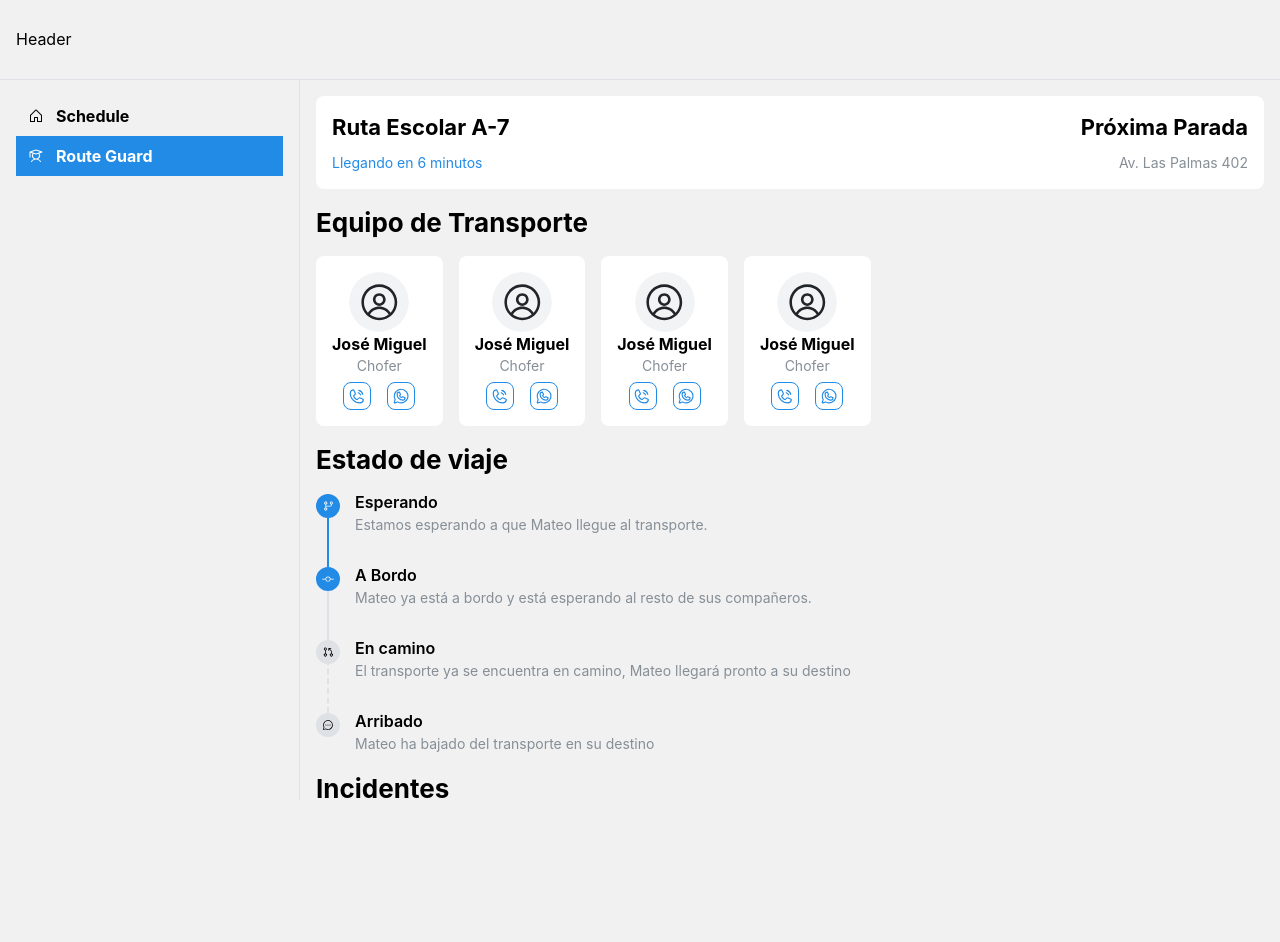
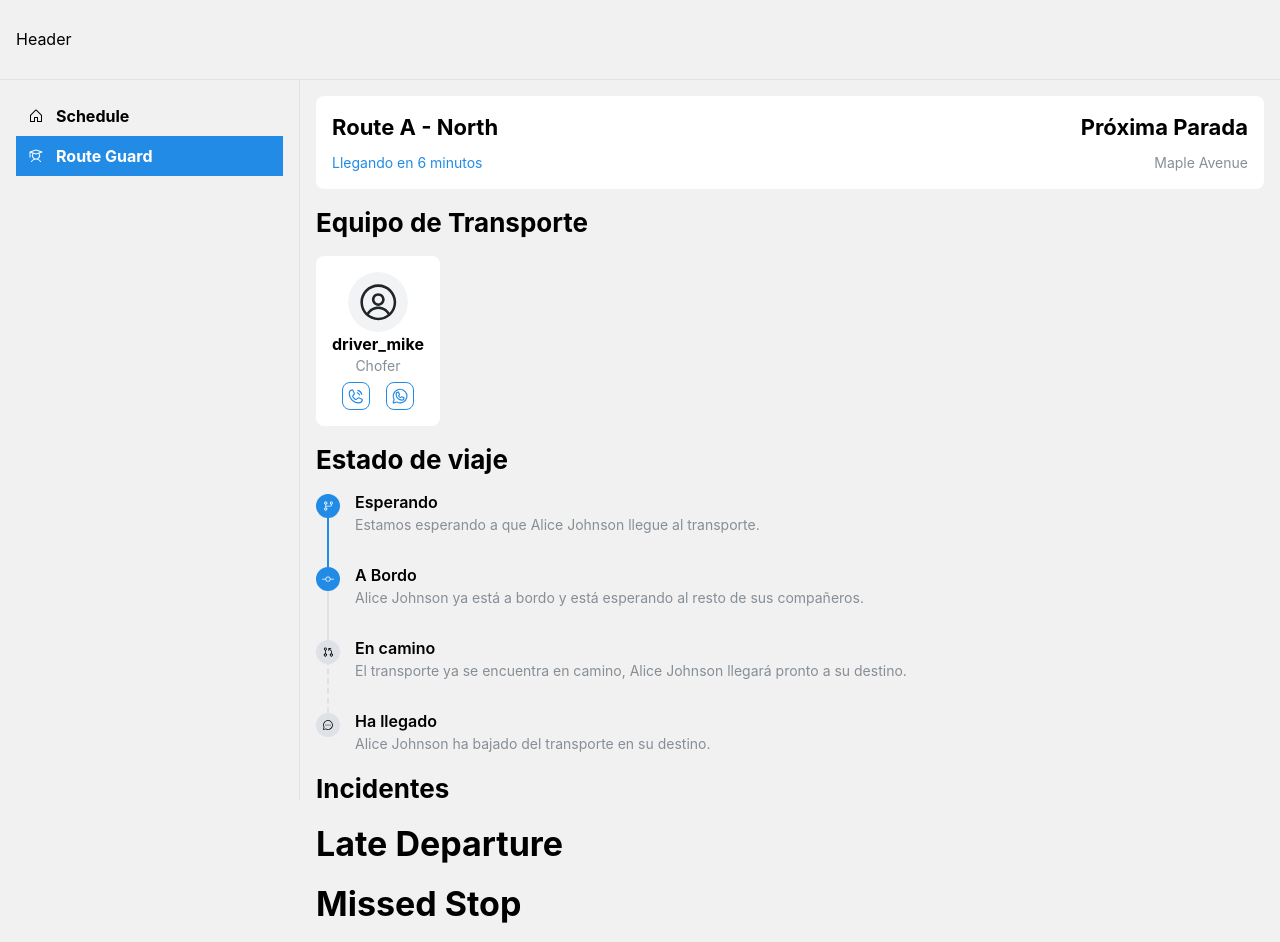
Before and after one commit to Marianito412/RouteGuard, a React (Vite) app in the folder MobileBus/: page /Parent in a window 1280 px wide. Both pictures are taken after a click on the link "Route Guard". Before the commit the page ends 822 px from the top, so only its background shows below. Built offline with nearby package versions, Linux system fonts and the light colour scheme.

Commit message:
Started integrating backend with frontend

```diff
--- a/MobileBus/src/components/RouteTracking.tsx
+++ b/MobileBus/src/components/RouteTracking.tsx
@@ -1,4 +1,4 @@
-import {Avatar, Box, Card, Group, Scroller, SegmentedControl, Space, Stack, Stepper, Text, Title} from "@mantine/core";
+import {Avatar, Box, Card, Group, SegmentedControl, Space, Stack, Stepper, Text, Title} from "@mantine/core";
 import {BusIcon } from "@phosphor-icons/react";
 import {useState} from "react";
 
--- a/MobileBus/src/components/parent/RouteTracker.tsx
+++ b/MobileBus/src/components/parent/RouteTracker.tsx
@@ -1,28 +1,14 @@
-import {
-    Card,
-    Group,
-    Space,
-    Stack,
-    Text,
-    Timeline,
-    Title,
-    ActionIcon,
-    Scroller,
-    Avatar
-} from "@mantine/core";
-import {
-    ChatCircleDotsIcon,
-    GitBranchIcon,
-    GitCommitIcon,
-    GitPullRequestIcon,
-    PhoneCallIcon, WhatsappLogoIcon
-} from "@phosphor-icons/react";
+import {Card, Group, Space, Stack, Text, Timeline, Title, ActionIcon, Scroller, Avatar} from "@mantine/core";
+import {ChatCircleDotsIcon, GitBranchIcon, GitCommitIcon, GitPullRequestIcon, PhoneCallIcon, WhatsappLogoIcon} from "@phosphor-icons/react";
+import {App} from "../../core/Application.ts";
+import {Employee, Student, type StudentStakeHolder} from "../../core/Users.ts";
+import {Incident, type Trip} from "../../core/Trips.ts";
 
-function RouteCard(){
+function RouteCard({trp}: {trp: Trip}) {
     return (
         <Card orientation="horizontal" display="flex" style={{ justifyContent: 'space-between', alignItems: 'center' }}>
             <Stack align="flex-start" gap="xs">
-                <Title order={3}>Ruta Escolar A-7</Title>
+                <Title order={3}>{trp.route?.name}</Title>
                 <Text size="sm" c="blue">Llegando en 6 minutos</Text>
             </Stack>
 
@@ -30,18 +16,18 @@ function RouteCard(){
 
             <Stack align="flex-end" gap="xs">
                 <Title ta="right" order={3}>Próxima Parada</Title>
-                <Text ta="right" size="sm" c="dimmed">Av. Las Palmas 402</Text>
+                <Text ta="right" size="sm" c="dimmed">{trp.route?.stops[trp.currentStop+1]}</Text>
             </Stack>
         </Card>
     )
 }
 
-function PersonnelCard(){
+function PersonnelCard({emp}: {emp: Employee}) {
     return(
         <Card w="fit-content">
             <Avatar mx="auto" size={60} src={null} alt="no image here"/>
-            <Title mx="auto" ta="center" textWrap="balance" order={5}>José Miguel</Title>
-            <Text mx="auto" ta="center" mb={6} c="dimmed" size="sm">Chofer</Text>
+            <Title mx="auto" ta="center" textWrap="balance" order={5}>{emp.userName}</Title>
+            <Text mx="auto" ta="center" mb={6} c="dimmed" size="sm">{emp.job}</Text>
             <Group wrap="nowrap" justify="center">
                 <ActionIcon variant="outline" aria-label="Call" component="a" href="tel:+00000000000" target="_blank">
                     <PhoneCallIcon style={{ width: '70%', height: '70%' }} />
@@ -54,50 +40,64 @@ function PersonnelCard(){
     )
 }
 
-function TripPersonnel(){
+function TripPersonnel({trp}: {trp: Trip}) {
+    let employees = App.getTripEmployees(trp)
+
     return (
         <Scroller draggable>
             <Group wrap="nowrap" justify="center">
-                <PersonnelCard/>
-                <PersonnelCard/>
-                <PersonnelCard/>
-                <PersonnelCard/>
+                {employees.map((employee: Employee, i) => {return <PersonnelCard key={i} emp={employee}/>})}
             </Group>
         </Scroller>
     )
 }
 
-function TripStatus(){
+function TripStatus({trp, st}: {trp: Trip, st: Student}){
     return (
         <Timeline active={1} bulletSize={24} lineWidth={2}>
             <Timeline.Item bullet={<GitBranchIcon size={12} />} title="Esperando">
-                <Text c="dimmed" size="sm">Estamos esperando a que Mateo llegue al transporte.</Text>
+                <Text c="dimmed" size="sm">Estamos esperando a que {st.name} llegue al transporte.</Text>
             </Timeline.Item>
 
             <Timeline.Item bullet={<GitCommitIcon size={12} />} title="A Bordo">
-                <Text c="dimmed" size="sm">Mateo ya está a bordo y está esperando al resto de sus compañeros.</Text>
+                <Text c="dimmed" size="sm">{st.name} ya está a bordo y está esperando al resto de sus compañeros.</Text>
             </Timeline.Item>
 
             <Timeline.Item title="En camino" bullet={<GitPullRequestIcon size={12} />} lineVariant="dashed">
-                <Text c="dimmed" size="sm">El transporte ya se encuentra en camino, Mateo llegará pronto a su destino</Text>
+                <Text c="dimmed" size="sm">El transporte ya se encuentra en camino, {st.name} llegará pronto a su destino.</Text>
             </Timeline.Item>
 
-            <Timeline.Item title="Arribado" bullet={<ChatCircleDotsIcon size={12} />}>
-                <Text c="dimmed" size="sm">Mateo ha bajado del transporte en su destino</Text>
+            <Timeline.Item title="Ha llegado" bullet={<ChatCircleDotsIcon size={12} />}>
+                <Text c="dimmed" size="sm">{st.name} ha bajado del transporte en su destino.</Text>
             </Timeline.Item>
         </Timeline>
     )
 }
 
+function IncidentCard({incident}: {incident: Incident}) {
+    return (
+        <>
+            <Title>{incident.title}</Title>
+        </>
+    );
+}
+
 function RouteTracker(){
+    let st: StudentStakeHolder = App.studentStakeholders[0]
+
+    let trp = App.findTrips(st.students[0])[0]
+
     return (
         <Stack>
-            <RouteCard/>
+            <RouteCard trp={trp}/>
             <Title order={2}>Equipo de Transporte</Title>
-            <TripPersonnel/>
+            <TripPersonnel trp={trp}/>
             <Title order={2}>Estado de viaje</Title>
-            <TripStatus/>
+            <TripStatus trp={trp} st={st.students[0]}/>
             <Title order={2}>Incidentes</Title>
+            {trp.incidents.map((incident: Incident, idx) => {
+                return <IncidentCard key={idx} incident={incident}/>
+            })}
         </Stack>
     )
 }
--- a/MobileBus/src/components/parent/TripSchedule.tsx
+++ b/MobileBus/src/components/parent/TripSchedule.tsx
@@ -1,16 +1,39 @@
 import {Button, Card, SegmentedControl, Space, Stack, Tabs, Title} from "@mantine/core";
+import {App} from "../../core/Application.ts"
 import {useState} from "react";
+import type {Trip} from "../../core/Trips.ts";
+import type {Student} from "../../core/Users.ts";
 
-function ScheduleCards(){
+function ScheduleCards({student}: {student: Student}){
     let [hasChanged, setHasChanged] = useState(false);
 
-    const trips = ["Lunes", "Martes", "Miercoles", "Jueves", "Viernes"]
+    const tripChanged = (trip: Trip) => (newState: string) => {
+        if (newState == "Asiste") {
+            trip.addStudent(student);
+        }
 
-    const test = trips.map((trip)=>{
+        if (newState == "No Asiste") {
+            trip.removeStudent(student);
+        }
+
+        App.saveApp()
+        setHasChanged(true);
+    }
+
+    const getTripState = (trip: Trip): string  => {
+        const isGoing: Boolean = trip.students.find(
+            (s) => {
+                return student.name == s.student.name
+            }) != undefined
+
+        return isGoing ? "Asiste" : "No Asiste";
+    }
+
+    const test = App.serviceProviders[0].trips.map((trip, idx)=>{
         return (
-            <Card key={trip}>
-                <Title>{trip}</Title>
-                <SegmentedControl fullWidth data={['Asiste', 'No Asiste']} onChange={() => setHasChanged(true)} />
+            <Card key={idx}>
+                <Title>{trip.route?.name + " @ " + trip.date+trip.time}</Title>
+                <SegmentedControl fullWidth defaultValue={getTripState(trip)} data={['Asiste', 'No Asiste']} onChange={tripChanged(trip)}/>
             </Card>
         )
     })
@@ -27,17 +50,17 @@ function ScheduleCards(){
 }
 
 function TripSchedule(){
-
-    const students = ["Max", "Steve", "Carl"]
+    let studentStakeHolder = App.studentStakeholders[0]
+    const students = studentStakeHolder.students
 
     return (
-        <Tabs variant="pills" defaultValue={students[0]}>
+        <Tabs variant="pills" defaultValue={students[0].name}>
             <Tabs.List>
                 {
                     students.map((student) => {
                         return (
-                            <Tabs.Tab value={student} key={student}>
-                                {student}
+                            <Tabs.Tab value={student.name} key={student.name}>
+                                {student.name}
                             </Tabs.Tab>
                         );
                     })
@@ -46,8 +69,8 @@ function TripSchedule(){
             {
                 students.map((student) => {
                     return (
-                        <Tabs.Panel value={student} key={student}>
-                            <ScheduleCards/>
+                        <Tabs.Panel value={student.name} key={student.name}>
+                            <ScheduleCards student={student}/>
                         </Tabs.Panel>
                     )
                 })
--- a/MobileBus/src/core/Application.ts
+++ b/MobileBus/src/core/Application.ts
@@ -1,4 +1,5 @@
 import {Student, Employee, ServiceProvider, User, StudentStakeHolder} from "./Users.ts"
+import {Trip} from "./Trips.ts";
 
 class Application {
 
@@ -16,6 +17,27 @@ class Application {
         this.serviceProviders = []
         this.studentStakeholders = []
         this.user = null
+    }
+
+    getTripEmployees(trp: Trip): Employee[]{
+        return this.employees.filter(employee => {
+            return employee.trips.findIndex((tp) => {
+                return tp.date == trp.date && tp.time == trp.time;
+            }) != -1
+        });
+    }
+
+    findTrips(st: Student){
+        let trps: Trip[] = []
+        for (let serviceProvider of this.serviceProviders) {
+            for (let trip of serviceProvider.trips) {
+                let found = trip.students.findIndex(student => {return st.name == student.student.name})
+                if (found != -1) {
+                    trps.push(trip)
+                }
+            }
+        }
+        return trps
     }
 
     login(userName: string, password: string, userType: "ServiceProvider"|"Employee"|"StakeHolder"): boolean{
@@ -43,8 +65,7 @@ class Application {
         return true;
     }
 
-    saveApp(){
-        //Save instance of the app without session data
+    saveApp(): void{
         const userCopy: User | null = this.user
         this.user = null
         localStorage.setItem('app', JSON.stringify(this));
@@ -52,11 +73,24 @@ class Application {
     }
 
     static loadApp(): Application{
-        const savedUser = localStorage.getItem('app');
+        const savedApp = localStorage.getItem('app');
 
-        if (savedUser) {
-            const newApp: Application = JSON.parse(savedUser);
-            return newApp;
+        if (savedApp) {
+            const parsed = JSON.parse(savedApp);
+            const app = Object.assign(new Application(), parsed);
+
+            // Revive nested class instances
+            app.students = parsed.students.map((s: any) => Object.assign(new Student(), s));
+            app.employees = parsed.employees.map((e: any) => Object.assign(new Employee(), e));
+
+            app.serviceProviders = parsed.serviceProviders.map((sp: any) => {
+                let serviceProvider: ServiceProvider = Object.assign(new ServiceProvider(), sp)
+                serviceProvider.trips = sp.trips.map((t: any) => Object.assign(new Trip(), t))
+                return serviceProvider
+            });
+
+            app.studentStakeholders = parsed.studentStakeholders.map((sp: any) => Object.assign(new StudentStakeHolder(), sp));
+            return app;
         }
         return new Application();
     }
--- /dev/null
+++ b/MobileBus/src/core/MockData.ts
@@ -0,0 +1,86 @@
+import { Student, CareTaker, Educator, ServiceProvider, Employee } from './Users.ts';
+import { Route, Trip, Incident } from './Trips.ts';
+import { App } from './Application.ts';
+
+// --- Students ---
+const students: Student[] = [
+    new Student("Alice Johnson", "Greenwood Elementary", "3rd", "A"),
+    new Student("Bob Smith", "Greenwood Elementary", "3rd", "A"),
+    new Student("Carlos Rivera", "Greenwood Elementary", "4th", "B"),
+    new Student("Diana Lee", "Sunnydale Middle School", "6th", "C"),
+    new Student("Ethan Brown", "Sunnydale Middle School", "6th", "C"),
+    new Student("Fiona Davis", "Sunnydale Middle School", "7th", "D"),
+];
+
+// --- Routes ---
+const routeA = new Route("Route A - North");
+routeA.direction = "ToSchool";
+routeA.stops = ["Oak Street", "Maple Avenue", "Pine Road", "Greenwood Elementary"];
+
+const routeB = new Route("Route B - South");
+routeB.direction = "FromSchool";
+routeB.stops = ["Sunnydale Middle School", "Elm Street", "Cedar Lane", "Birch Boulevard"];
+
+// --- Incidents ---
+const incidents: Incident[] = [
+    new Incident("Late Departure", "Bus departed 10 minutes late due to traffic.", "Low"),
+    new Incident("Student Injury", "Student fell while boarding the bus.", "High"),
+    new Incident("Route Deviation", "Driver took an alternate route due to road closure.", "Medium"),
+    new Incident("Missed Stop", "Driver took an alternate route due to road closure.", "Medium"),
+];
+
+// --- Trips ---
+const tripA = new Trip(routeA, "2024-11-01", "07:30");
+tripA.students = [
+    { student: students[0], status: "Present", stop: null},
+    { student: students[1], status: "Absent", stop: null },
+    { student: students[2], status: "Present", stop: null },
+];
+tripA.incidents = [incidents[0], incidents[3]];
+
+const tripA1 = new Trip(routeA, "2024-11-02", "07:30");
+const tripA2 = new Trip(routeA, "2024-11-03", "07:30");
+const tripA3 = new Trip(routeA, "2024-11-04", "07:30");
+
+const tripB = new Trip(routeB, "2024-11-01", "14:00");
+tripB.students = [
+    { student: students[3], status: "Present", stop: null },
+    { student: students[4], status: "NotAttending", stop: null },
+    { student: students[5], status: "Present", stop: null },
+];
+tripB.incidents = [incidents[1], incidents[2]];
+
+// --- ServiceProviders ---
+const serviceProviders: ServiceProvider[] = [
+    new ServiceProvider("provider_north", "svcpass1", [routeA], [tripA, tripA1, tripA2, tripA3]),
+    new ServiceProvider("provider_south", "svcpass2", [routeB], [tripB]),
+];
+
+// --- Employees ---
+const employees: Employee[] = [
+    new Employee("driver_mike", "drvpass1", [tripA]),
+    new Employee("driver_sara", "drvpass2", [tripB]),
+];
+
+// --- CareTakers ---
+const careTakers: CareTaker[] = [
+    new CareTaker("parent_alice", "password123", [students[0], students[1]]),
+    new CareTaker("parent_carlos", "password456", [students[2]]),
+    new CareTaker("parent_diana", "password789", [students[3], students[4]]),
+];
+
+// --- Educators ---
+const educators: Educator[] = [
+    new Educator("teacher_johnson", "edupass1", [students[0], students[1], students[2]]),
+    new Educator("teacher_smith", "edupass2", [students[3], students[4], students[5]]),
+];
+
+
+// --- Populate and save the App singleton ---
+App.students = students;
+App.employees = employees;
+App.serviceProviders = serviceProviders;
+App.studentStakeholders = [...careTakers, ...educators];
+App.saveApp();
+
+console.log("Mock application data saved to localStorage.");
--- a/MobileBus/src/core/Trips.ts
+++ b/MobileBus/src/core/Trips.ts
@@ -25,17 +25,27 @@ export class Incident {
 }
 
 export class Trip {
-    route: Route;
-    students: {student: Student, status: "Absent"|"Present"|"NotAttending"}[];
+    route: Route | null;
+    students: {student: Student, status: "Absent"|"Present"|"NotAttending", stop: string|null}[];
     incidents: Incident[];
     date: string;
     time: string;
+    currentStop: number;
 
-    constructor(route: Route, date: string, time: string) {
+    constructor(route: Route | null = null, date: string = "", time: string = "") {
         this.route = route;
         this.incidents = [];
         this.students = [];
         this.date = date;
         this.time = time;
+        this.currentStop = 0
+    }
+
+    addStudent(student: Student){
+        this.students.push({student: student, status: "Absent", stop: null});
+    }
+
+    removeStudent(student: Student){
+        this.students = this.students.filter(u => u.student === student);
     }
 }
--- a/MobileBus/src/main.tsx
+++ b/MobileBus/src/main.tsx
@@ -1,4 +1,5 @@
 import ReactDOM from 'react-dom/client';
 import App from './App';
+import "./core/MockData.ts"
 
 ReactDOM.createRoot(document.getElementById('root')!).render(<App />);
```
Also changed, not shown: MobileBus/src/core/Users.ts (+7 -5 lines).
